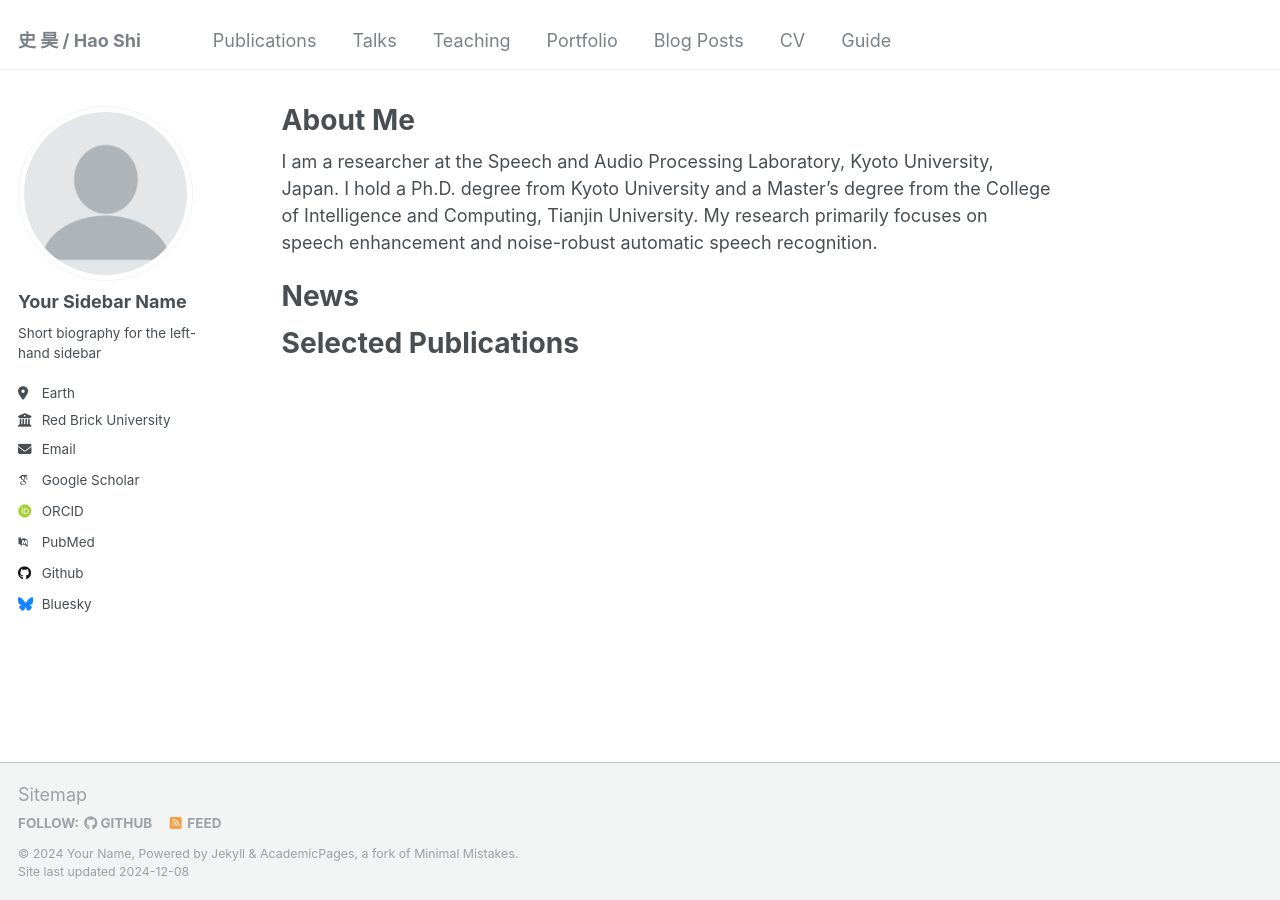
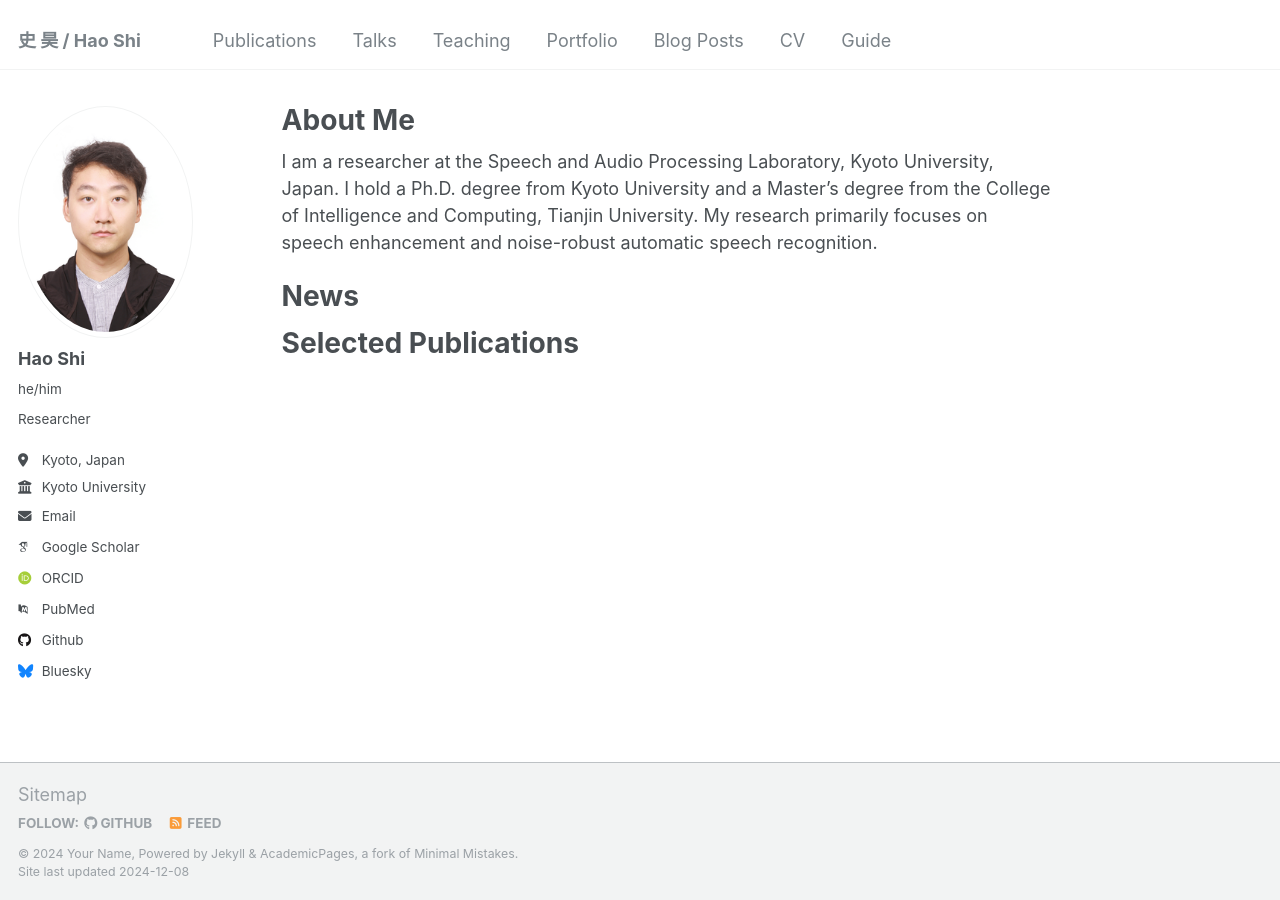
Before and after one commit to hshi-speech/hshi-speech.github.io, a Jekyll site: the page built from _pages/about.md, in a window 1280 px wide. Built offline with Jekyll 4.4.1, drawn with Linux system fonts in a browser that asks for light colours; some web fonts are replaced.

Commit message:
Update _config.yml

```diff
--- a/_config.yml
+++ b/_config.yml
@@ -21,14 +21,14 @@ repository               : "hshi-speech.github.io/hshi_speech.github.io/"
 #               Additional customization can be done by editing /_includes/author-profile.html
 author:
   # Biographic information
-  avatar           : "profile.png"
-  name             : "Your Sidebar Name"
-  pronouns         : # example: "she/her"
-  bio              : "Short biography for the left-hand sidebar"
-  location         : "Earth"
-  employer         : "Red Brick University"
+  avatar           : "me-large.png"
+  name             : "Hao Shi"
+  pronouns         : "he/him"
+  bio              : "Researcher"
+  location         : "Kyoto, Japan"
+  employer         : "Kyoto University"
   uri              : # URL
-  email            : "none@example.org"
+  email            : "shi@sap.ist.i.kyoto-u.ac.jp"
 
   # Academic websites
   arxiv            : # URL - Update with the correct link to your profile
```
